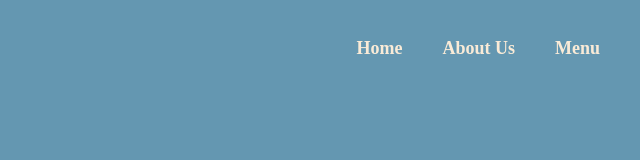
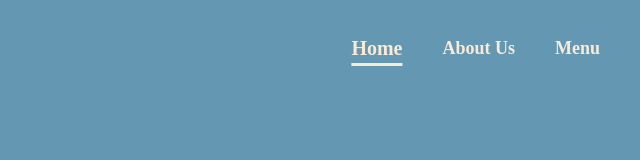
Before and after one commit to arthvm/restaurant-page, a website built with webpack: page src/index.html in a window 1280 px wide. Both pictures are taken after a click on the element "Home". Shown: the full height of the page, 640-1280 px from the left. Built offline with nearby package versions, Linux system fonts and the light colour scheme.

Commit message:
Add click listener to tabs
This commit adds an event listener that listens for clicks on the tabs.
For now, it only shows a visual representation of which tab is selected,
but it should change the main content of the page later on.

```diff
--- a/src/index.js
+++ b/src/index.js
@@ -43,6 +43,24 @@ const handleTabs = function () {
   return tabsDiv;
 };
 
+const addTabsEventListener = function () {
+  const tabs = document.querySelectorAll(".tab");
+  tabs.forEach((tab) => {
+    tab.addEventListener("click", (e) => {
+      handleTabSelection(e.target);
+    });
+  });
+};
+
+const handleTabSelection = function (tab) {
+  const oldTab = document.querySelector(".active");
+  if (oldTab != null) {
+    oldTab.classList.remove("active");
+  }
+
+  tab.classList.add("active");
+};
+
 const handleMainDivs = (function () {
   const contentDiv = document.getElementById("content");
 
@@ -61,4 +79,5 @@ const handleHeader = (function () {
 
   headerDiv.appendChild(handleTitle());
   headerDiv.appendChild(handleTabs());
+  addTabsEventListener();
 })();
--- a/src/style.css
+++ b/src/style.css
@@ -57,6 +57,14 @@ body,
   text-underline-offset: 8px;
 }
 
+.tab.active {
+  font-size: 20px;
+  text-decoration: underline;
+  text-decoration-color: antiquewhite;
+  text-decoration-thickness: 3px;
+  text-underline-offset: 8px;
+}
+
 #main {
   grid-area: main;
   background-color: #6497b1;
```
Also changed, not shown: dist/bundle.js.
